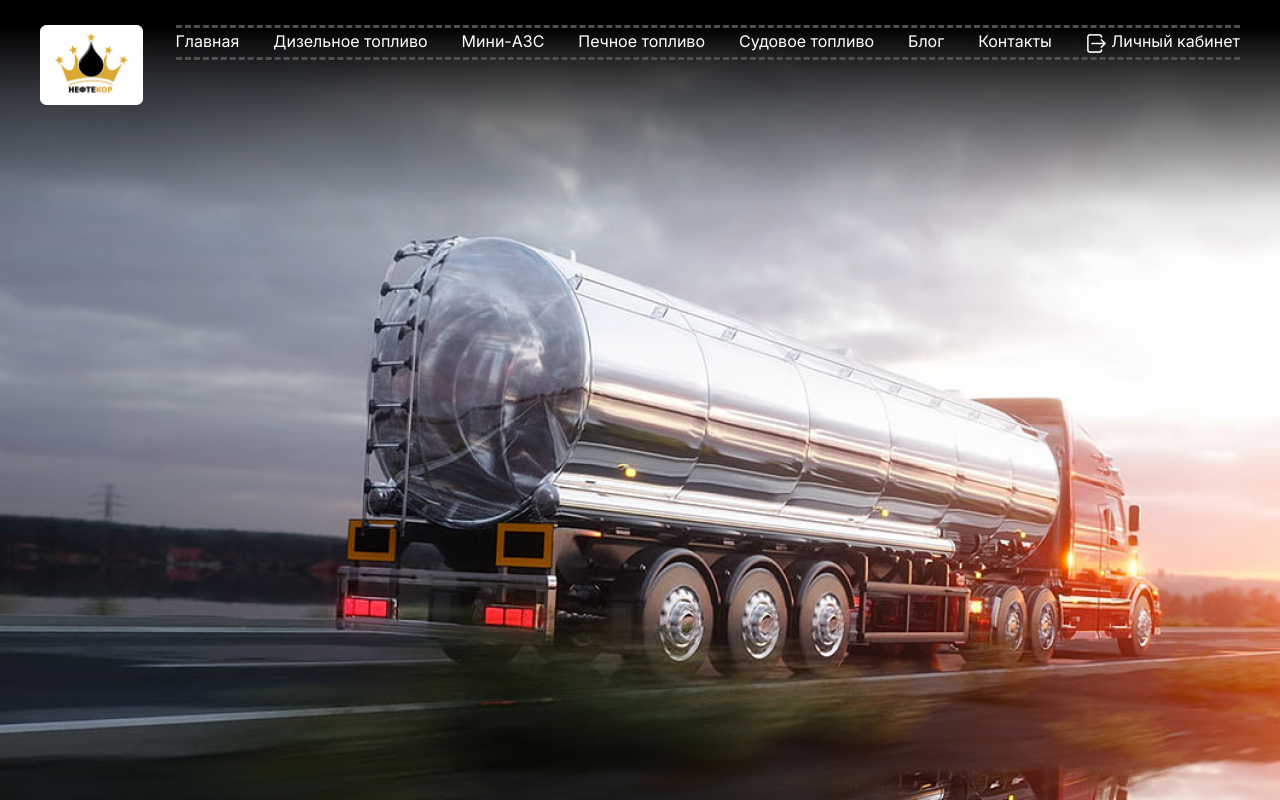
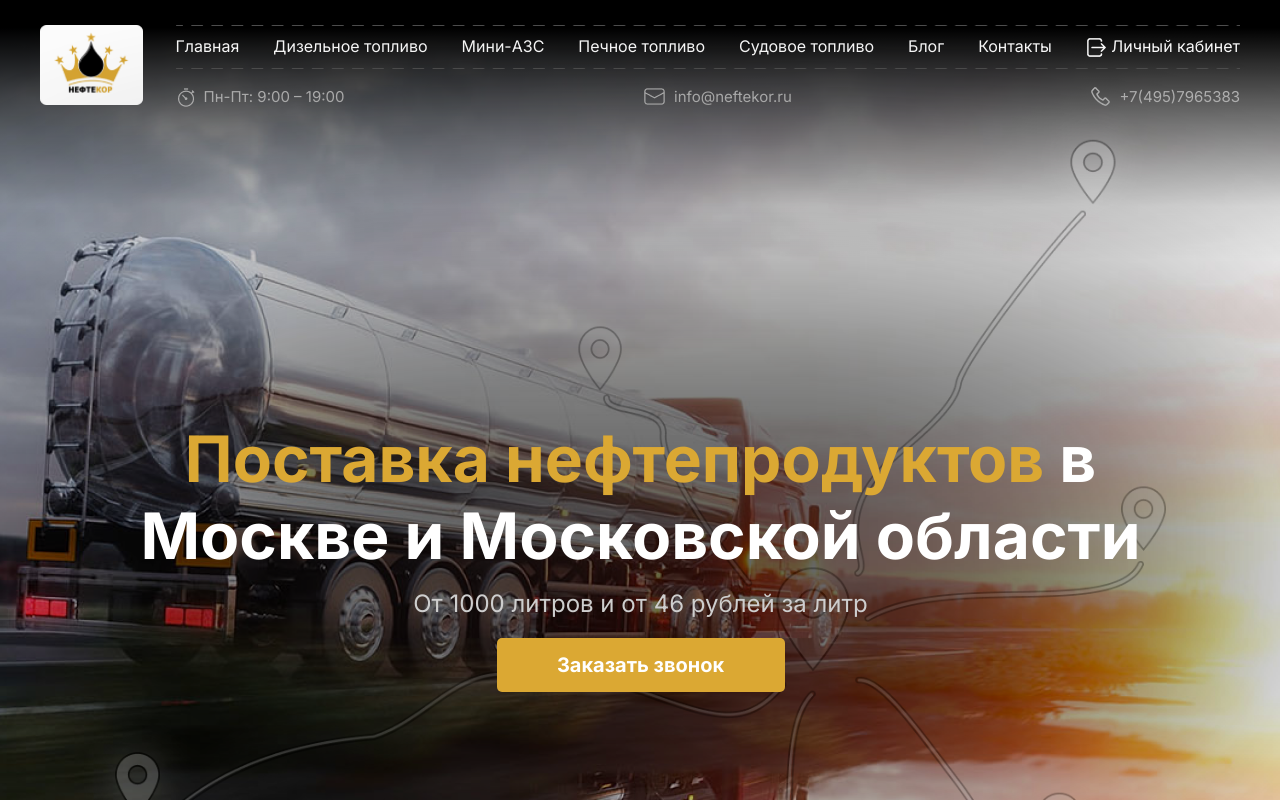
Before and after one commit to terebator228/neftekor, a website: page src/index.html in a window 1280 px wide. Shown: the top 800 px of the page. Drawn offline with nearby package versions, Linux system fonts and the light colour scheme; files that its build step writes are made by us from their sources; files whose address does not match are found by name.

Commit message:
Верстка секции "Main"

```diff
--- a/src/index.html
+++ b/src/index.html
@@ -17,7 +17,11 @@
 
                 <img src="img/logo.png" alt="neftekor_logo" class="main__logo">
 
+                <div class="main__right-side">
+
                     <div class="main__wrap-top">
+
+                        <div class="main__border"></div>
 
                         <ul class="main__list">
 
@@ -38,12 +42,37 @@
                             <li class="main__list-item"><a href="#" class="main__link"><img src="img/logout.png" alt="logout" class="main__logout"> Личный кабинет</a></li>
 
                         </ul>
+
+                        <div class="main__border"></div>
                     </div>
 
-                <div class="main__wrap-bottom"></div>
+                    <div class="main__wrap-bottom">
+                        <div class="main__bottom-item"><img src="img/time.png" alt="timer" class="main__bottom-img">Пн-Пт: 9:00 – 19:00</div>
+
+                        <div class="main__bottom-item"><img src="img/mail.png" alt="letter" class="main__bottom-img"><a href="#">info@neftekor.ru</a></div>
+
+                        <div class="main__bottom-item"><img src="img/phone.png" alt="phone" class="main__bottom-img"><a href="tel:+74957965383">+7(495)7965383</a></div>
+
+                    </div>
+
+                </div>
+
+
 
             </nav>
 
+            <div class="main__markers">
+                <div class="main__bg-dark">
+                    <h1 class="main__text"><span>Поставка нефтепродуктов</span> в Москве и Московской области</h1>
+                    <h2 class="main__text main__text_small">От 1000 литров и от 46 рублей за литр</h2>
+                    <button class="btn">Заказать звонок</button>
+                </div>
+            </div>
+
+        </div>
+
+        <div class="main__bottom">
+            <h2 class="main__text main__text_fz48">Нефтепродукты</h2>
         </div>
 
     </section>
--- /dev/null
+++ b/src/sass/_buttons.scss
@@ -0,0 +1,18 @@
+.btn {
+    position: relative;
+    display: block;
+    max-width: 288px;
+    width: 100%;
+    height: 54px;
+    background-color: #DBA833;
+    font-weight: 700;
+    font-size: 20px;
+    line-height: 24px;
+    text-align: center;
+    color: #FFFFFF;
+    border: none;
+    border-radius: 5px;
+    margin: 0 auto;
+    margin-top: 20px;
+    z-index: 2;
+}
--- a/src/sass/_main.scss
+++ b/src/sass/_main.scss
@@ -2,7 +2,7 @@
     position: relative;
     min-height: 1142px;
     padding-block: 25px 30px;
-    background: url('../img/main_bg.png');
+    background: url('../img/main_bg.png') center center / cover no-repeat;
     &__linear-gradient {
         position: absolute;
         width: 100%;
@@ -17,23 +17,34 @@
     &__logo {
         margin-right: 33px;
     }
+
+    &__right-side {
+        width: 100%;
+    }
+
     &__wrap {
         &-top {
-            display: flex;
-            align-items: center;
             max-width: 1066px;
             width: 100%;
             height: 35px;
-            border-block: 3px dashed #4F4F4F;
-
         }
+        &-bottom {
+            display: flex;
+            justify-content: space-between;
+            margin-top: 24px;
+        }
+    }
+    &__border {
+        height: 1px;
+        width: 100%;
+        background: url('../img/border.png');
     }
     &__list {
         display: flex;
         justify-content: space-between;
         width: 100%;
         list-style-type: none;
-        margin-bottom: 0;
+        margin-block: 8px;
     }
     &__link {
         color: #fff;
@@ -43,4 +54,88 @@
             text-decoration: none;
         }
     }
+    &__bottom-item {
+        display: flex;
+        align-items: center;
+        font-weight: 400;
+        font-size: 15px;
+        line-height: 18px;
+        color: #B6B6B6;
+        a {
+            font-weight: 400;
+            font-size: 15px;
+            line-height: 18px;
+            color: #B6B6B6;
+            text-decoration: none;
+        }
+    }
+    &__bottom-img {
+        margin-right: 7px;
+    }
+    &__markers {
+        width: 100%;
+        max-width: 1143px;
+        height: 864px;
+        background: url('../img/markers.png') center center / cover no-repeat;
+        margin: 0 auto;
+        padding-top: 227px;
+    }
+    &__bg-dark {
+        position: relative;
+        width: 100%;
+        max-width: 1144px;
+        height: 423px;
+        border-radius: 50px;
+        margin: 0 auto;
+        position: absolute;
+        &::before {
+            position: absolute;
+            display: block;
+            content: '';
+            height: 100%;
+            width: 100%;
+            background: #000000;
+            filter: blur(150px);
+            opacity: 0.8;
+            z-index: 1;
+        }
+    }
+    &__text {
+        position: relative;
+        font-weight: 700;
+        font-size: 64px;
+        line-height: 77px;
+        text-align: center;
+        color: #FFF;
+        margin-top: 88px;
+        z-index: 2;
+        span {
+            color: #DBA833;
+        }
+        &_small {
+            font-weight: 400;
+            font-size: 24px;
+            line-height: 29px;
+            text-align: center;
+            color: #CECECE;
+            margin-top: 15px;
+        }
+        &_fz48 {
+            font-size: 48px;
+            margin-top: 240px;
+        }
+    }
+    &__bottom {
+        position: absolute;
+        bottom: 0;
+        width: 100%;
+        height: 339px;
+        background: linear-gradient(180deg, rgba(44, 44, 44, 0) 0%, #2C2C2C 100%);
+        font-weight: 700;
+        font-size: 48px;
+        line-height: 58px;
+        text-align: center;
+        color: #FFFFFF;
+        z-index: 2;
+    }
 }
--- a/src/sass/style.scss
+++ b/src/sass/style.scss
@@ -16,3 +16,4 @@
 }
 
 @import 'main';
+@import 'buttons';
```
Also changed, not shown: dist/css/style.min.css, dist/img/border.png (added), dist/index.html, src/img/border.png (added). Lines whose indentation alone changed are shown as unchanged.
